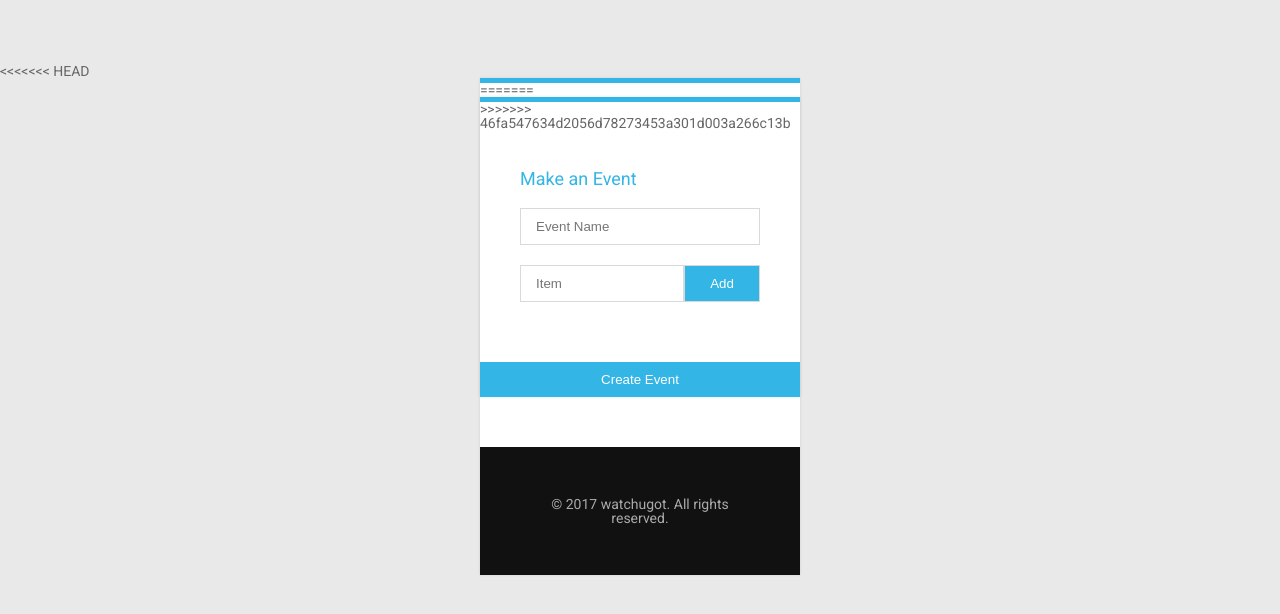
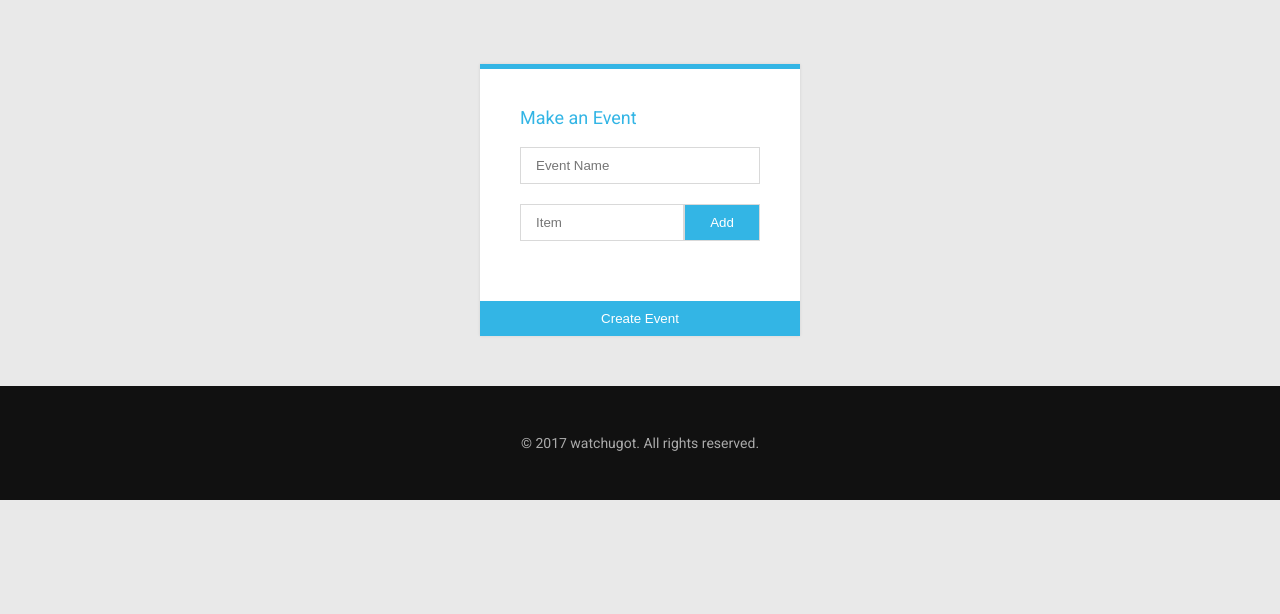
Before and after one commit to cbanigan/watchugot, a website: page index.html in a window 1280 px wide. Shown: the part 104-718 px from the top of the page. Drawn offline with nearby package versions, Linux system fonts and the light colour scheme; a web font is replaced by a local one.

Commit message:
merging index.html, missed it

```diff
--- a/index.html
+++ b/index.html
@@ -24,11 +24,7 @@
   <h1>Watchu Got?</h1>
 </div>
 
-<<<<<<< HEAD
-<div class="module form-module">
-=======
 <div class="modul form-module" ng-controller="Ctrl as vm">
->>>>>>> 46fa547634d2056d78273453a301d003a266c13b
 <!--<div id="newEvent" style="text-align:center">-->
     <div class="toggle">
     </div>
```
